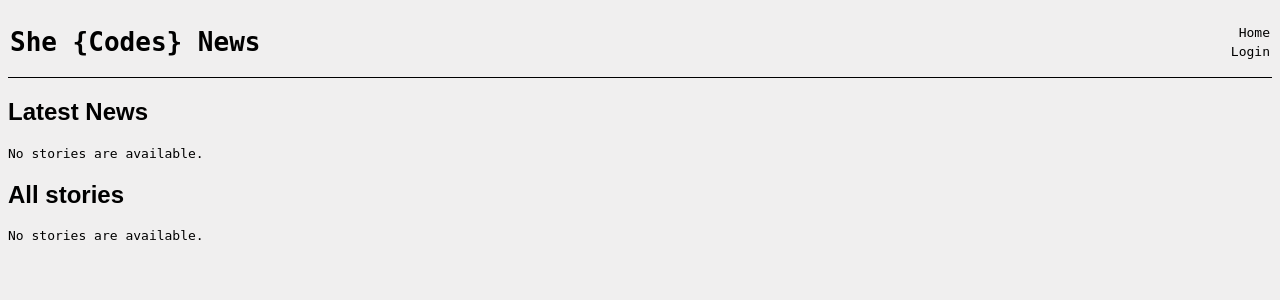
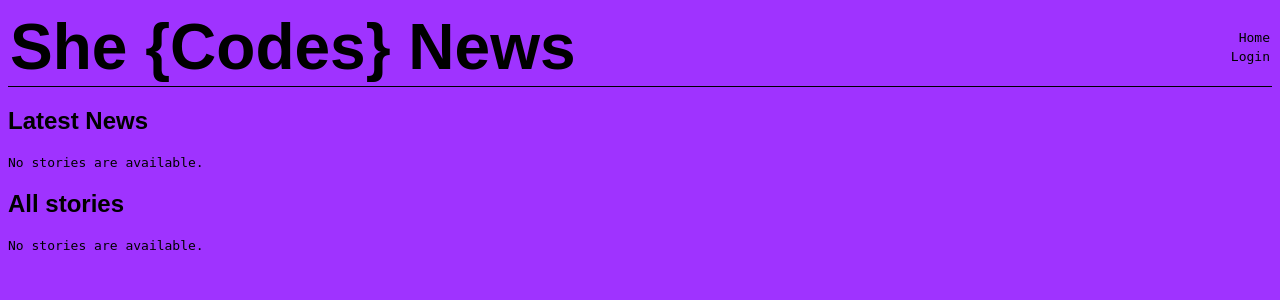
Before and after one commit to SheCodesAus/she-codes-django-news-project-caitlinyo, a Django app: page /news/ in a window 1280 px wide. Shown: the top 300 px of the page. Run offline with Django 4.2, Linux system fonts and the light colour scheme; data that the repository does not hold is empty; parts of the project's set-up code (start-up, migrations or seed data) failed here and were passed over; some web fonts are replaced.

Commit message:
Update styles.css

```diff
--- a/she_codes_news/static/styles.css
+++ b/she_codes_news/static/styles.css
@@ -4,9 +4,7 @@
     background-color: #9F33FF;
     }
 
-body {
-    background-color: rgb(240, 239, 239);
-}
+
 
 header {
     display: flex;
@@ -17,7 +15,7 @@
 
 img {
     filter: grayscale(100%);
-} */
+}
 
 h1 {
     font-family: 'Montserrat Subrayada', sans-serif;
```
